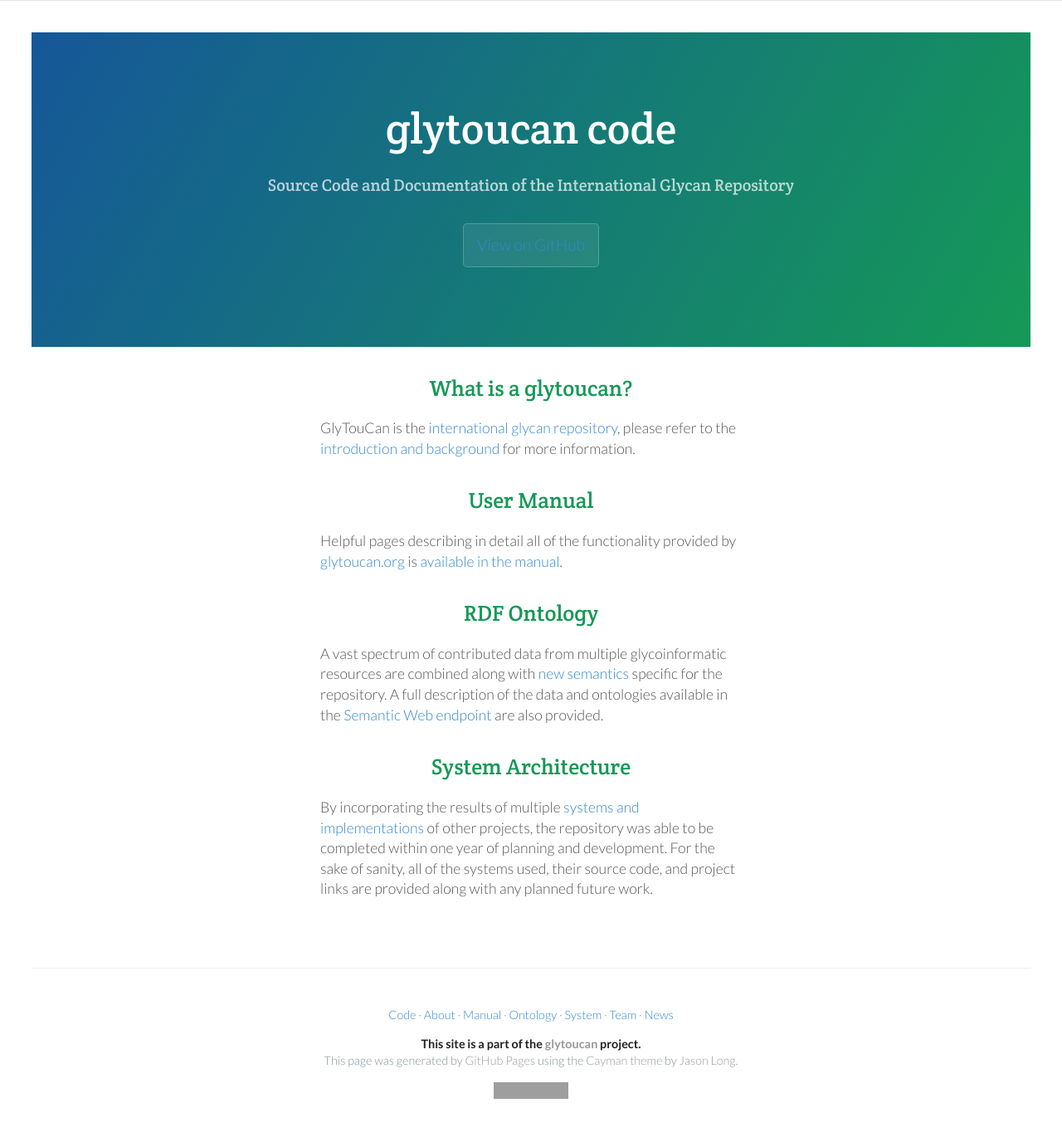
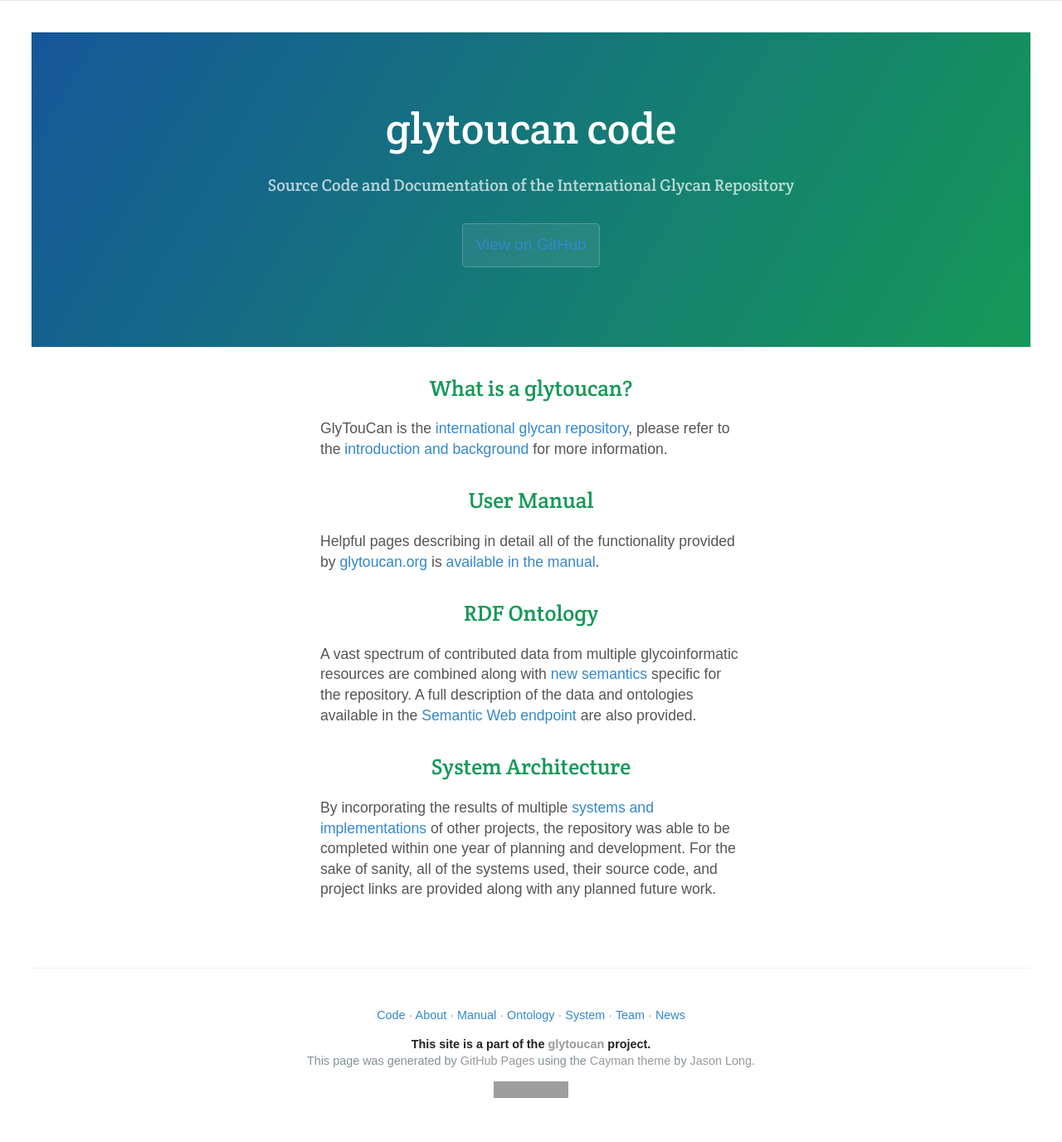
Before and after one commit to glytoucan/glytoucan, a Jekyll site: the page built from index.md, in a window 1280 px wide. Shown: the whole page at 83% size. Built offline with Jekyll 4.4.1, drawn with Linux system fonts in a browser that asks for light colours; nearby versions of some CDN libraries; Markdown is read by kramdown in place of the engine named in the settings; grey boxes are pictures that could not be loaded.

Commit message:
sans font

```diff
--- a/css/style.css
+++ b/css/style.css
@@ -295,7 +295,8 @@
 
   body {
       border-top: 1px solid rgba(0,0,0,0.1);
-      font-family: 'Lato', Verdana, sans-serif;
+/*      font-family: 'Lato', Verdana, sans-serif;*/
+      font-family: sans-serif;
       color: #555;
       padding: 2em;
 
```
